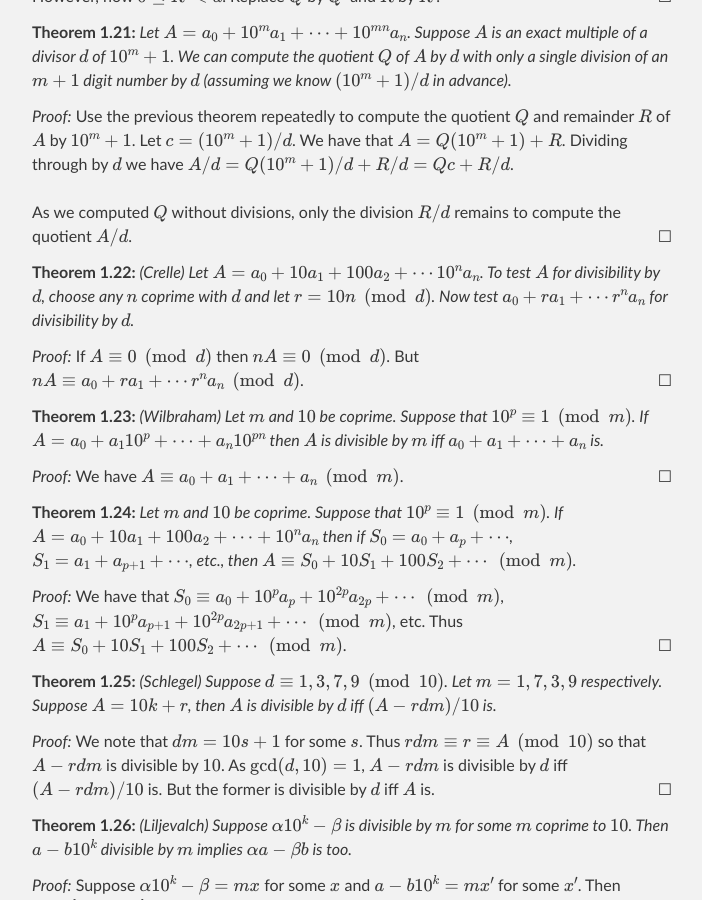
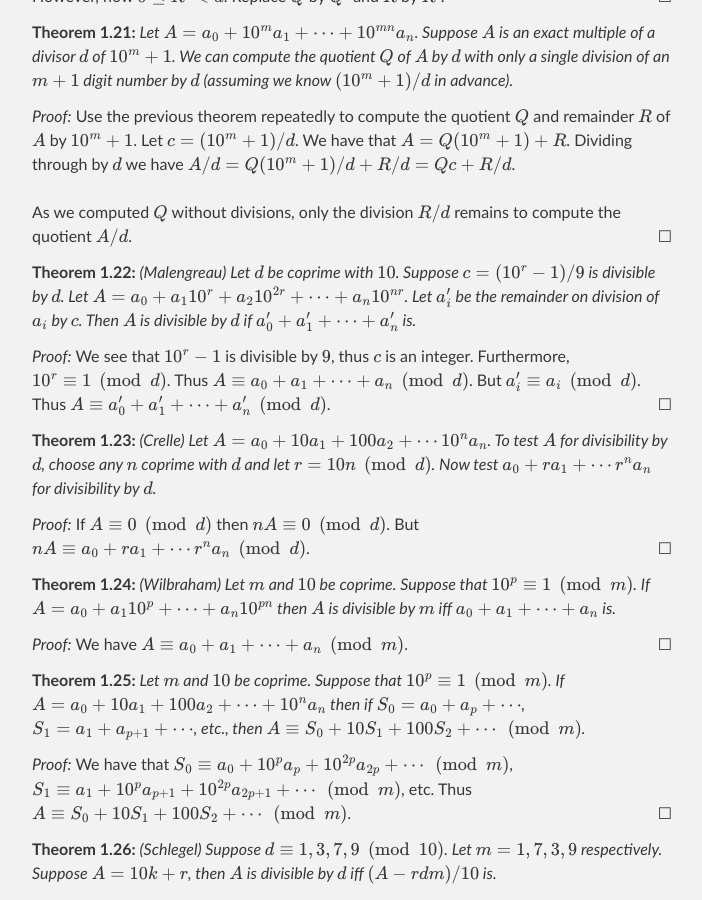
Before and after one commit to wbhart/SimpleMath, a Jekyll site: the page built from divisrules.html, in a window 1280 px wide and 900 px high, scrolled down 3520 px. Shown: the whole window, without its empty margins (288-990 px from the left). Built offline with Jekyll 4.4.1, drawn with Linux system fonts in a browser that asks for light colours; formulas are drawn with MathJax 3.

Commit message:
Update divisrules.html

```diff
--- a/divisrules.html
+++ b/divisrules.html
@@ -199,6 +199,16 @@ $A/d = Q(10^m + 1)/d + R/d = Qc + R/d$. </br></br>
 As we computed $Q$ without divisions, only the division $R/d$ remains to compute the quotient $A/d$.
 </proof>
 
+<theorem> (Malengreau) Let $d$ be coprime with $10$. Suppose $c = (10^r - 1)/9$ is divisible by $d$. Let
+$A = a_0 + a_110^r + a_210^{2r} + \cdots + a_n10^{nr}$. Let $a_i'$ be the remainder on division of $a_i$ by $c$. Then
+$A$ is divisible by $d$ if $a_0' + a_1' + \cdots + a_n'$ is.
+</theorem>
+
+<proof> We see that $10^r - 1$ is divisible by $9$, thus $c$ is an integer. Furthermore, $10^r \equiv 1 \pmod{d}$. Thus
+$A \equiv a_0 + a_1 + \cdots + a_n \pmod{d}$. But $a_i' \equiv a_i \pmod{d}$. Thus
+$A \equiv a_0' + a_1' + \cdots + a_n' \pmod{d}$.
+</proof>
+
 <theorem> (Crelle) Let $A = a_0 + 10a_1 + 100a_2 + \cdots 10^na_n$. To test $A$ for divisibility by $d$, choose any $n$
 coprime with $d$ and let $r = 10n \pmod{d}$. Now test $a_0 + ra_1 + \cdots r^na_n$ for divisibility by $d$.
 </theorem>
```
